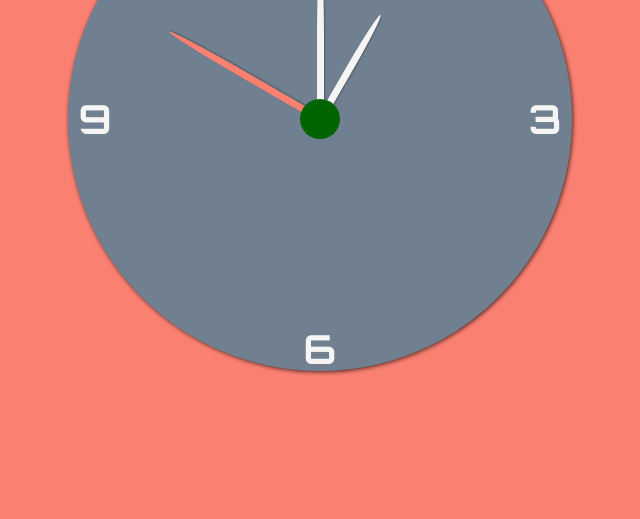
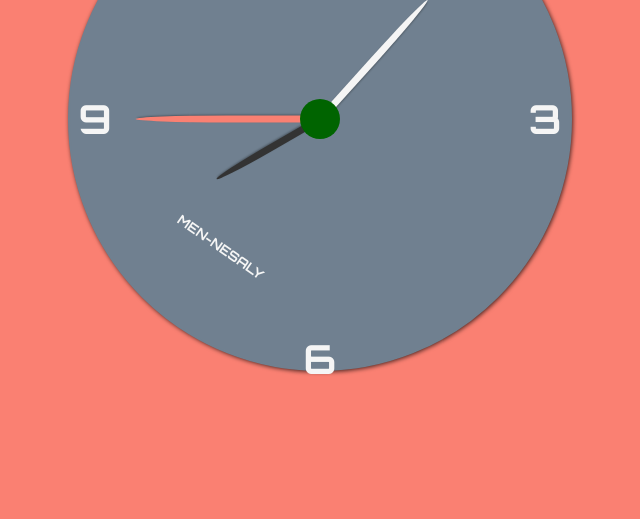
Before and after one commit to MEN-NESALY/Clock, a plain HTML site: page index.html in a window 1280 px wide. Shown: the part 281-800 px from the top of the page, without its empty margins (320-960 px from the left). Drawn offline with Linux system fonts and the light colour scheme.

Commit message:
finish project

```diff
--- a/App.js
+++ b/App.js
@@ -0,0 +1,19 @@
+const hourEl = document.querySelector(".hour");
+const minuteEl = document.querySelector(".minute");
+const secondEl = document.querySelector(".second");
+
+updateClock();
+
+function updateClock() {
+  const currentDate = new Date();
+  setTimeout(updateClock, 1000);
+  const hour = currentDate.getHours();
+  const minute = currentDate.getMinutes();
+  const second = currentDate.getSeconds();
+  const hourDeg = (hour / 12) * 360;
+  hourEl.style.transform = `rotate(${hourDeg}deg)`;
+  const minuteDeg = (minute / 60) * 360;
+  minuteEl.style.transform = `rotate(${minuteDeg}deg)`;
+  const secondDeg = (second / 60) * 360;
+  secondEl.style.transform = `rotate(${secondDeg}deg)`;
+}
--- a/index.html
+++ b/index.html
@@ -13,6 +13,7 @@
         <div class="three">3</div>
         <div class="six">6</div>
         <div class="nine">9</div>
+        <div class="myname">MEN-NESALY</div>
       </div>
       <div class="arrows">
         <div class="hour"></div>
--- a/style.css
+++ b/style.css
@@ -53,7 +53,7 @@ img {
   position: absolute;
   left: 50%;
   transform: translate(-50%, -50%);
-  bottom: -30px;
+  bottom: -40px;
 }
 
 .nine {
@@ -63,6 +63,14 @@ img {
   left: 5%;
 }
 
+.myname {
+  position: absolute;
+  font-size: 0.33em;
+  left: 20%;
+  transform: translate(-50%);
+  top: 370px;
+  transform: rotate(35deg);
+}
 .arrows {
   display: flex;
   width: 100%;
@@ -95,10 +103,11 @@ img {
 .arrows .hour {
   height: 120px;
   transform: rotate(30deg);
+  background-color: #333;
 }
 
 .arrows .second {
-  height: 175px;
+  height: 185px;
   background-color: salmon;
   transform: rotate(300deg);
 }
```
